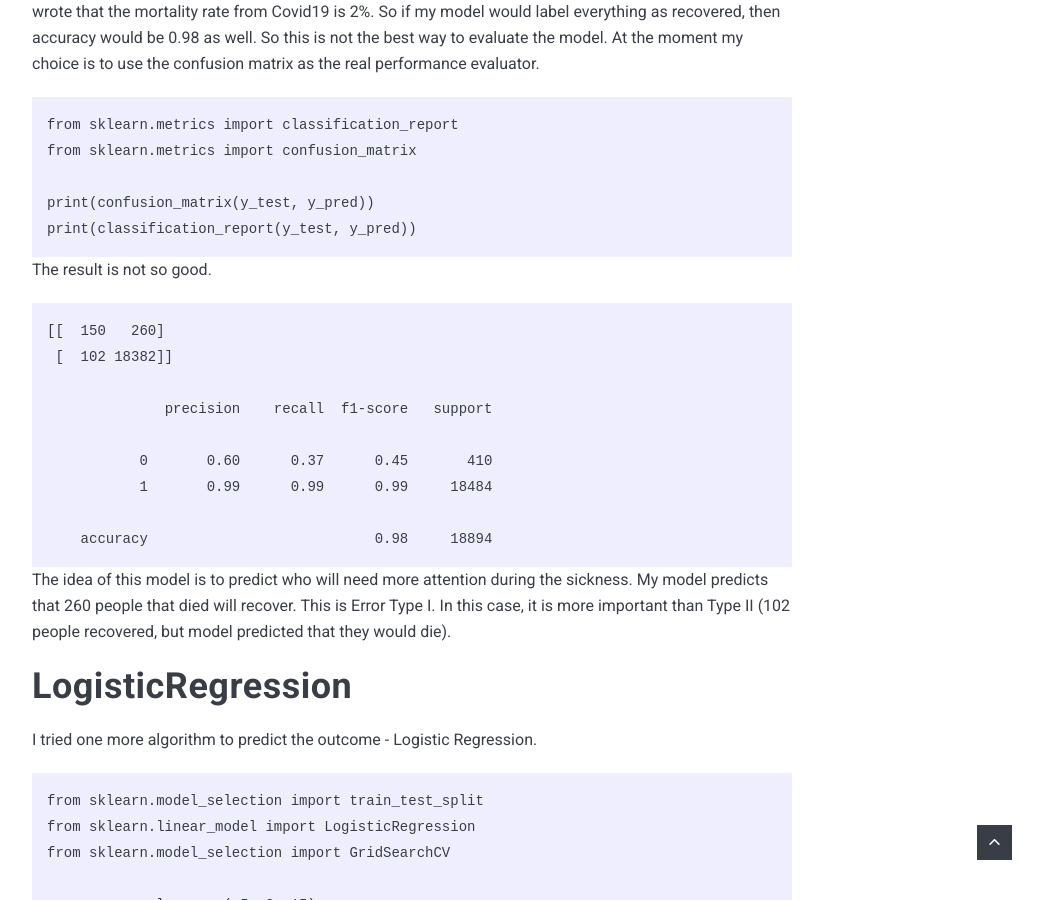
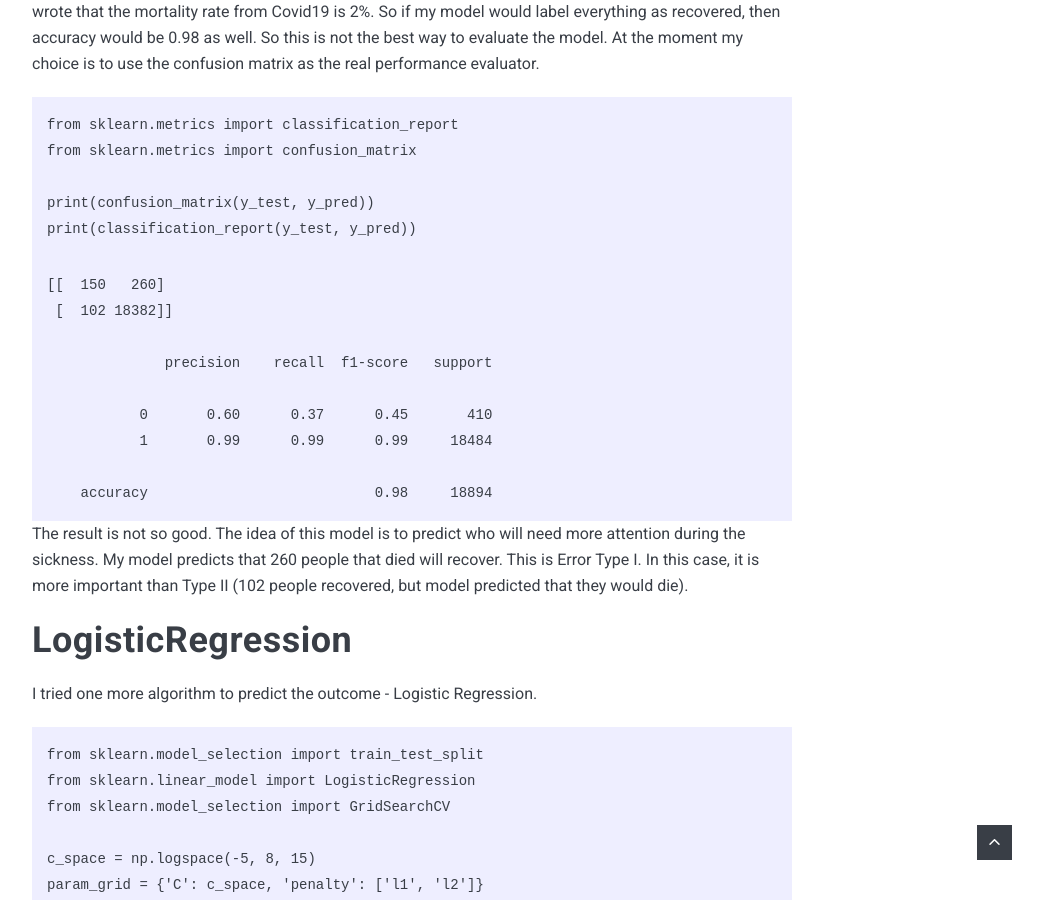
Before and after one commit to WindyCatHub/Journey-to-Data-Science, a Jekyll site: the page built from _posts/2021-01-12-Predicting-the-future-part1.markdown, in a window 1280 px wide and 900 px high, scrolled down 3285 px. Shown: the whole window, without its empty margins (228-1271 px from the left). Built offline with Jekyll 4.4.1, drawn with Linux system fonts in a browser that asks for light colours; nearby versions of some CDN libraries; comment, search, counter and statistics services are not loaded; part of the change alters nothing that is shown.

````diff
--- a/_posts/2021-01-12-Predicting-the-future-part1.markdown
+++ b/_posts/2021-01-12-Predicting-the-future-part1.markdown
@@ -65,8 +65,6 @@ print(confusion_matrix(y_test, y_pred))
 print(classification_report(y_test, y_pred))
 ```
 
-The result is not so good.
-
 ```
 [[  150   260]
  [  102 18382]]
@@ -78,7 +76,7 @@ The result is not so good.
 
     accuracy                           0.98     18894
 ```
-The idea of this model is to predict who will need more attention during the sickness. My model predicts that 260 people that died will recover. This is Error Type I. In this case, it is more important than Type II (102 people recovered, but model predicted that they would die).
+The result is not so good. The idea of this model is to predict who will need more attention during the sickness. My model predicts that 260 people that died will recover. This is Error Type I. In this case, it is more important than Type II (102 people recovered, but model predicted that they would die).
 
 # LogisticRegression
 
````
